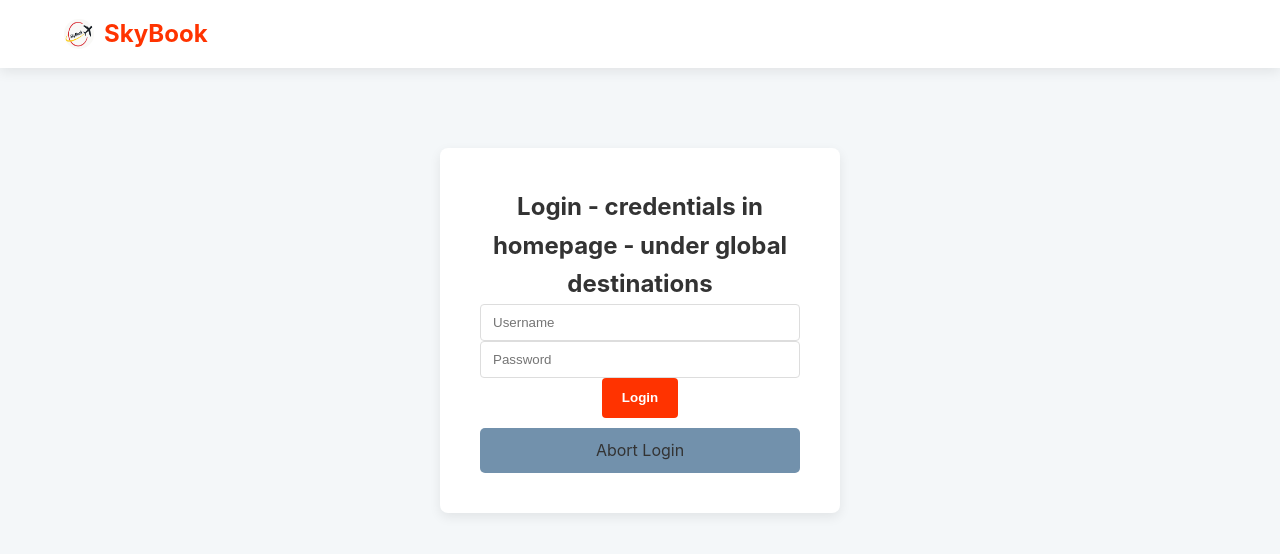
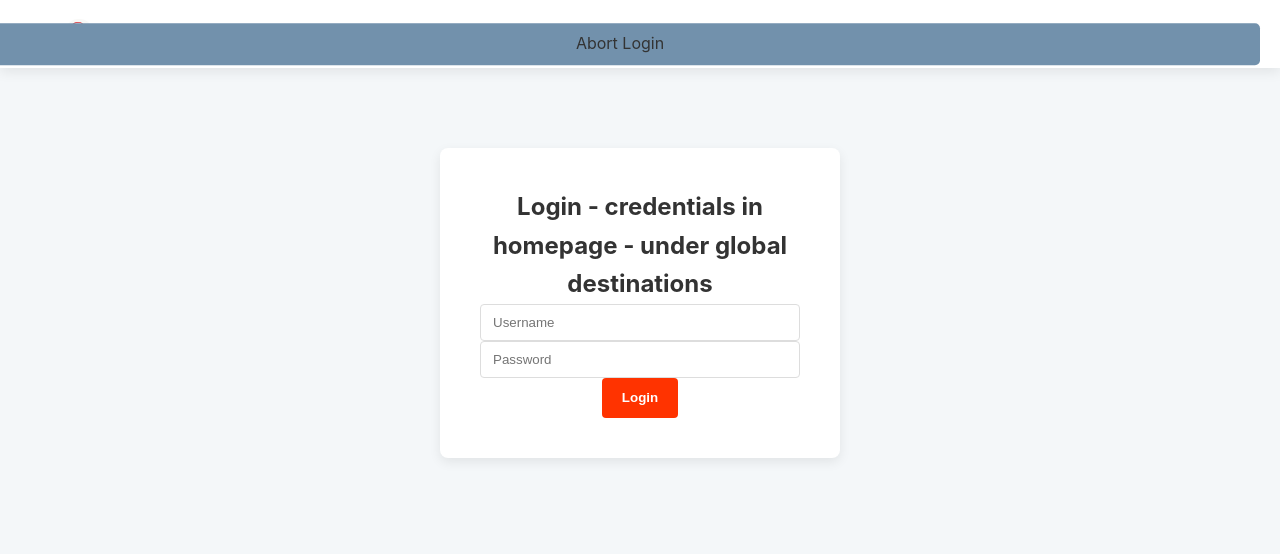
Before and after one commit to sbugniht/databases-project, a PHP site: page /login.php in a window 1280 px wide. Shown: the top 554 px of the page. Run offline with PHP 8.4, Linux system fonts and the light colour scheme.

Commit message:
abortLoginButton

```diff
--- a/public_html/login.php
+++ b/public_html/login.php
@@ -63,6 +63,9 @@ $conn->close();
     <div class="logo-wrapper">
       <img src="images/logo.JPG" alt="SkyBook Logo" class="logo-image">
       <div class="logo">SkyBook</div>
+
+      <a href="index.php" class="abort-button">Abort Login</a>
+
     </div>
   </header>
 
@@ -75,7 +78,7 @@ $conn->close();
     </form>
     <?php echo $message; ?>
 
-    <a href="index.php" class="abort-button">Abort Login</a>
+
   </div>
 </body>
 </html>
--- a/public_html/style.css
+++ b/public_html/style.css
@@ -230,7 +230,7 @@ button[type="submit"]:hover {
 .abort-button {
     display: block;
     width: 100%;
-    padding: 10px;
+    padding: 8px 15px;
     margin-top: 10px;
     text-align: center;
     text-decoration: none;
@@ -241,6 +241,12 @@ button[type="submit"]:hover {
     border-radius: 5px;
     cursor: pointer;
     transition: var(--background-dark) 0.3s;
+
+    position: absolute;
+    top: 50%;
+    right: 20px;
+    transform: translateY(-50%);
+    z-index: 100;
 }
 
 .abort-button:hover {
```
